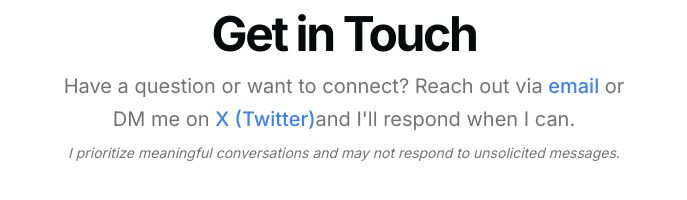
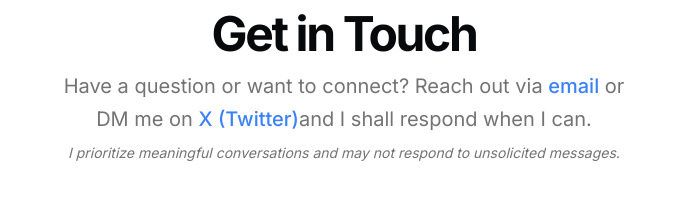
Before and after one commit to sameerchoubey/portfolio, a Next.js app: page / in a window 1280 px wide. Shown: the part 1078-1278 px from the top of the page, without its empty margins (296-983 px from the left). Built offline with nearby package versions, Linux system fonts and the light colour scheme.

Commit message:
Minor comma change

```diff
--- a/src/app/page.tsx
+++ b/src/app/page.tsx
@@ -234,7 +234,7 @@ export default function Page() {
 									X (Twitter)
 								</Link>
 
-								and I'll respond when I can.
+								and I shall respond when I can.
 
 								<br />
 
```
